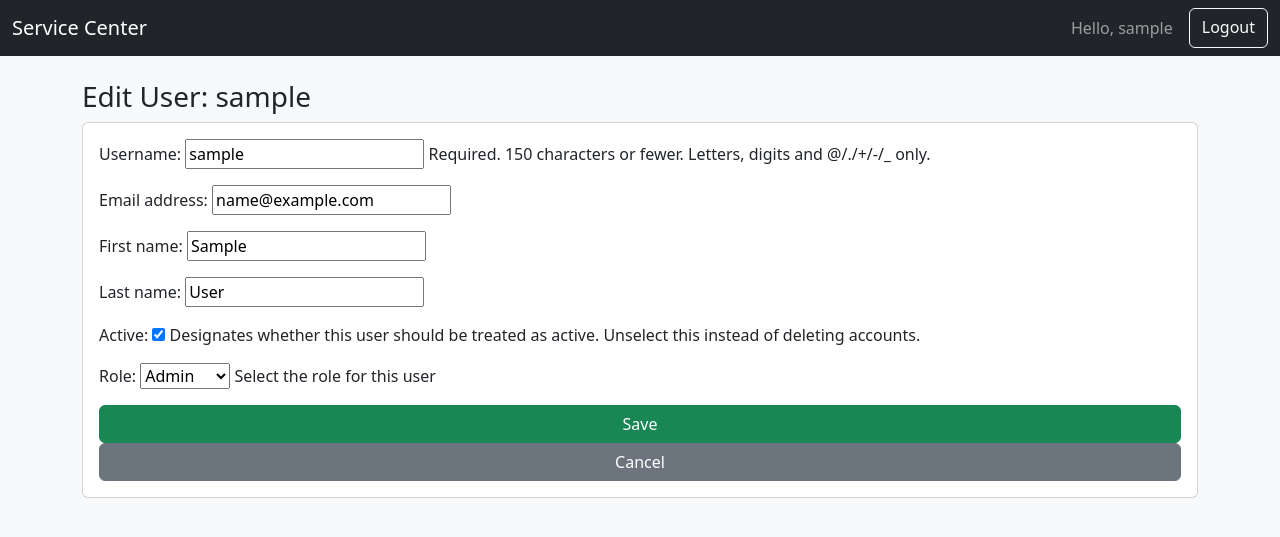
After one commit to shafikaranikkath-sudo/service_center, a Django app: page /users/1/edit/ in a window 1280 px wide. The commit adds this page. Shown: the top 537 px of the page. Run offline with Django 5.2, Linux system fonts and the light colour scheme; the visitor is signed in with stand-in values (Sample User, id 1); data comes from the database, SQL or seed files in the repository.

Commit message:
Add reference of transaction and edit profile option for admin

```diff
--- a/attendance/forms.py
+++ b/attendance/forms.py
@@ -1,12 +1,40 @@
 from django import forms
-from django.contrib.auth.models import User
-
+from django.contrib.auth.models import User,Group
+from django.contrib.auth.forms import PasswordChangeForm
 
 class UserCreateForm(forms.ModelForm):
     password = forms.CharField(widget=forms.PasswordInput)
     role = forms.ChoiceField(choices=[('Admin','Admin'),('Manager','Manager'),('Staff','Staff')])
+    class Meta:
+        model = User
+        fields = ['username', 'first_name', 'last_name', 'email', 'password']
 
+class UserUpdateForm(forms.ModelForm):
+    role = forms.ChoiceField(
+        choices=[('Admin', 'Admin'), ('Manager', 'Manager'), ('Staff', 'Staff')],
+        required=False,
+        help_text="Select the role for this user"
+    )
 
     class Meta:
         model = User
-        fields = ['username', 'first_name', 'last_name', 'email', 'password']
+        fields = ['username', 'email', 'first_name', 'last_name', 'is_active', 'role']
+
+    def __init__(self, *args, **kwargs):
+        super().__init__(*args, **kwargs)
+        # Pre-select current role
+        if self.instance and self.instance.groups.exists():
+            self.fields['role'].initial = self.instance.groups.first().name
+
+    def save(self, commit=True):
+        user = super().save(commit=False)
+        role = self.cleaned_data.get('role')
+
+        if commit:
+            user.save()
+            if role:
+                # Remove old groups and set new one
+                user.groups.clear()
+                group, created = Group.objects.get_or_create(name=role)
+                user.groups.add(group)
+        return user
--- /dev/null
+++ b/attendance/templates/attendance/user_edit.html
@@ -0,0 +1,9 @@
+{% extends 'attendance/base.html' %}
+{% block content %}
+<h3>Edit User: {{ user_obj.username }}</h3>
+<form method="post" class="card p-3">{% csrf_token %}
+  {{ form.as_p }}
+  <button class="btn btn-success">Save</button>
+  <a href="{% url 'attendance:users_list' %}" class="btn btn-secondary">Cancel</a>
+</form>
+{% endblock %}
--- a/attendance/urls.py
+++ b/attendance/urls.py
@@ -17,4 +17,10 @@ path('logs/', views.logs_list, name='logs_list'),
 
 path('users/', views.users_list, name='users_list'),
 path('users/create/', views.user_create, name='user_create'),
+
+path("users/<int:user_id>/edit/", views.user_edit, name="user_edit"),
+path("users/<int:user_id>/delete/", views.user_delete, name="user_delete"),
+path("change-password/", views.change_password, name="change_password"),
+
+
 ]
--- a/attendance/views.py
+++ b/attendance/views.py
@@ -1,10 +1,14 @@
-from django.shortcuts import render
+from django.shortcuts import render,get_object_or_404
 
 # Create your views here.
 ## 🛂 Role helpers (in attendance/views.py top)
 from django.contrib.auth.decorators import user_passes_test
 from django.contrib.auth.models import Group
 
+from .forms import UserUpdateForm
+
+from django.contrib.auth.forms import PasswordChangeForm
+from django.contrib.auth import update_session_auth_hash
 
 def in_group(name):
     def check(user):
@@ -109,10 +113,17 @@ def logs_list(request):
 # ---- User management (Admin only) ----
 @login_required
 def users_list(request):
-    if not (request.user.is_superuser or request.user.groups.filter(name='Admin').exists()):
-        return HttpResponseForbidden('Admins only')
-    users = User.objects.all().select_related()
-    return render(request, 'attendance/user_list.html', {'users': users})
+    if not (request.user.is_superuser or request.user.groups.filter(name__in=['Admin','Manager']).exists()):
+        return HttpResponseForbidden('Admins/Managers only')
+    role_filter = request.GET.get("role")
+
+    users = User.objects.exclude(is_superuser=True)
+
+    if role_filter:
+        users = users.filter(groups__name=role_filter)
+    roles = ['Admin', 'Manager', 'Staff']  # available roles
+
+    return render(request, 'attendance/user_list.html', {"users": users,"roles": roles,"selected_role": role_filter,})
 
 @login_required
 def user_create(request):
@@ -136,3 +147,50 @@ def user_create(request):
         form = UserCreateForm()
 
     return render(request, 'attendance/user_create.html', {'form': form})
+
+
+@login_required
+def user_edit(request, user_id):
+    if not (request.user.is_superuser or request.user.groups.filter(name__in=['Admin','Manager']).exists()):
+        return HttpResponseForbidden("Admins/Managers only")
+
+    user = get_object_or_404(User, id=user_id)
+
+    if request.method == "POST":
+        form = UserUpdateForm(request.POST, instance=user)
+        if form.is_valid():
+            form.save()
+            messages.success(request, f"User {user.username} updated successfully")
+            return redirect("attendance:users_list")
+    else:
+        form = UserUpdateForm(instance=user)
+
+    return render(request, "attendance/user_edit.html", {"form": form, "user_obj": user})
+
+@login_required
+def user_delete(request, user_id):
+    if not (request.user.is_superuser or request.user.groups.filter(name__in=['Admin','Manager']).exists()):
+        return HttpResponseForbidden("Admins/Managers only")
+
+    user = get_object_or_404(User, id=user_id)
+
+    if request.method == "POST":
+        user.delete()
+        messages.success(request, "User deleted successfully")
+        return redirect("attendance:users_list")
+
+    return render(request, "attendance/user_confirm_delete.html", {"user_obj": user})
+
+@login_required
+def change_password(request):
+    if request.method == "POST":
+        form = PasswordChangeForm(request.user, request.POST)
+        if form.is_valid():
+            user = form.save()
+            update_session_auth_hash(request, user)  # keep user logged in
+            messages.success(request, "Your password was changed successfully")
+            return redirect("attendance:dashboard")
+    else:
+        form = PasswordChangeForm(request.user)
+
+    return render(request, "attendance/change_password.html", {"form": form})
--- a/service_center/urls.py
+++ b/service_center/urls.py
@@ -16,10 +16,12 @@ Including another URLconf
 """
 from django.contrib import admin
 from django.urls import path,include
+from django.conf import settings
+from django.conf.urls.static import static
 
 urlpatterns = [
     path('admin/', admin.site.urls),
     path('', include(('attendance.urls', 'attendance'), namespace='attendance')),
     path("cashbook/", include("cashbook.urls")),   # 👈 added
 
-]
+] + static(settings.MEDIA_URL, document_root=settings.MEDIA_ROOT)
```
Also changed, not shown: attendance/templates/attendance/change_password.html (added, +8 -0 lines), attendance/templates/attendance/profile.html (added, +18 -0 lines), attendance/templates/attendance/user_confirm_delete.html (added, +9 -0 lines), attendance/templates/attendance/user_list.html (+27 -2 lines), attendance/models.py (line endings or trailing spaces), attendance/signals.py (added), service_center/settings.py (line endings or trailing spaces).
